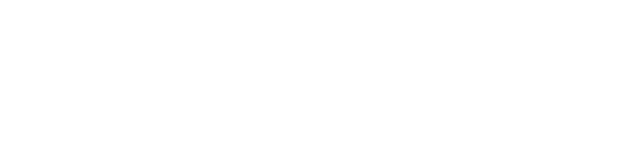
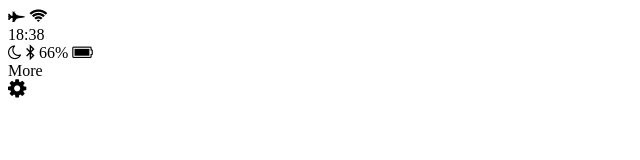
Before and after one commit to ParkGwanWoo/kakao-clone, a plain HTML site: page more.html in a window 1280 px wide. Shown: the whole page, without its empty margins (0-640 px from the left). Drawn offline with Linux system fonts and the light colour scheme.

Commit message:
add more.html headers

```diff
--- a/more.html
+++ b/more.html
@@ -0,0 +1,57 @@
+<!DOCTYPE html>
+<html lang="en">
+
+<head>
+    <meta charset="UTF-8">
+    <meta name="viewport" content="width=f, initial-scale=1.0">
+    <meta http-equiv="X-UA-Compatible" content="ie=edge">
+    <link rel="stylesheet" href="https://maxcdn.bootstrapcdn.com/font-awesome/4.7.0/css/font-awesome.min.css">
+    <title>More</title>
+</head>
+
+<body>
+    <header>
+        <div class="header__top">
+            <div class="header__column">
+                <!-- plane icon -->
+                <i class="fa fa-fighter-jet"></i>
+
+                <!-- wifi icon -->
+                <i class="fa fa-wifi"></i>
+
+            </div>
+            <div class="header__column">
+                <span class="header__time">18:38</span>
+            </div>
+            <div class="header__column">
+                <!-- moon icon -->
+                <i class="fa fa-moon-o"></i>
+
+                <!-- bluetooth icon -->
+                <i class="fa fa-bluetooth-b"></i>
+
+                <span class="header__battery">66%
+                    <!-- battery icon -->
+                    <i class="fa fa-battery-full"></i>
+
+                </span>
+            </div>
+        </div>
+
+        <div class="header__bottom">
+            <div class="header__column">
+
+            </div>
+
+            <div class="header__column">
+                <span class="header__text">More</span>
+            </div>
+
+            <div class="header__column">
+                <i class="fa fa-cog fa-lg"></i>
+            </div>
+        </div>
+    </header>
+</body>
+
+</html>
```
Also changed, not shown: index.html (+1 -1 lines).
